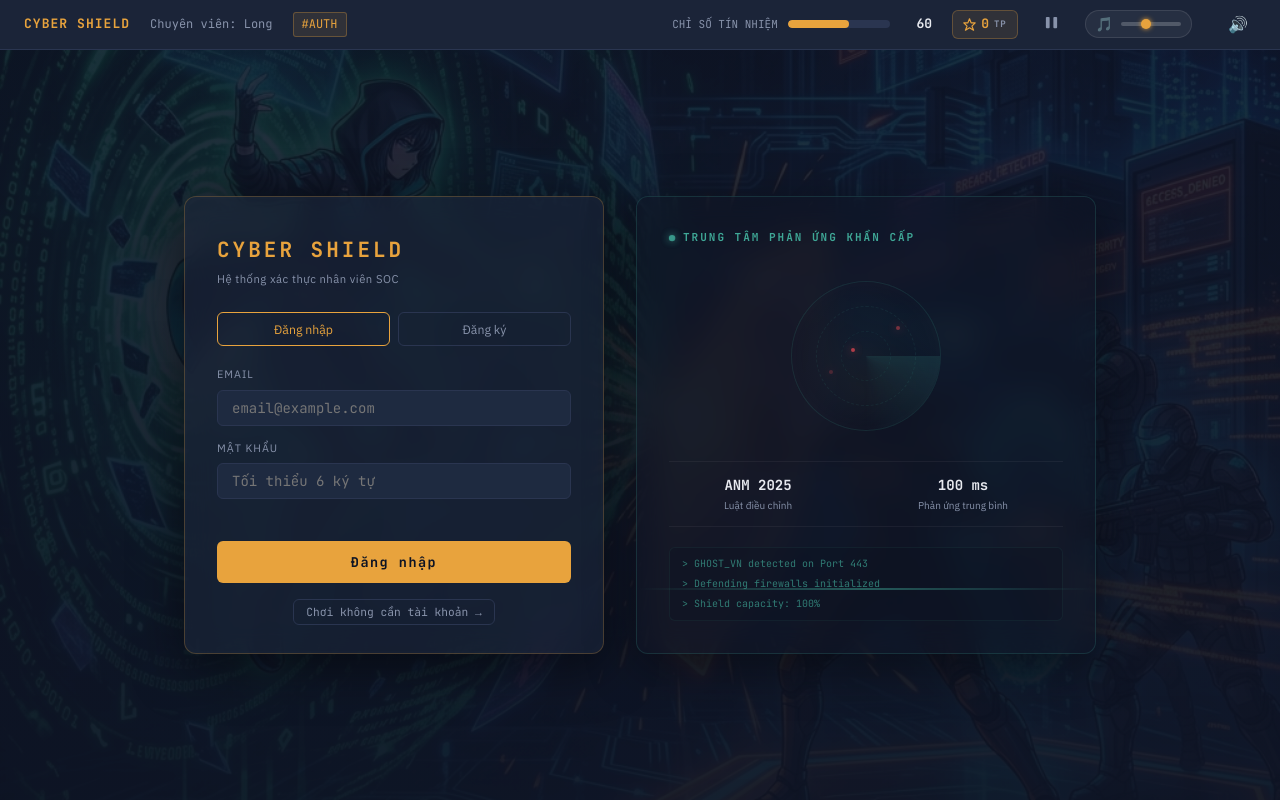
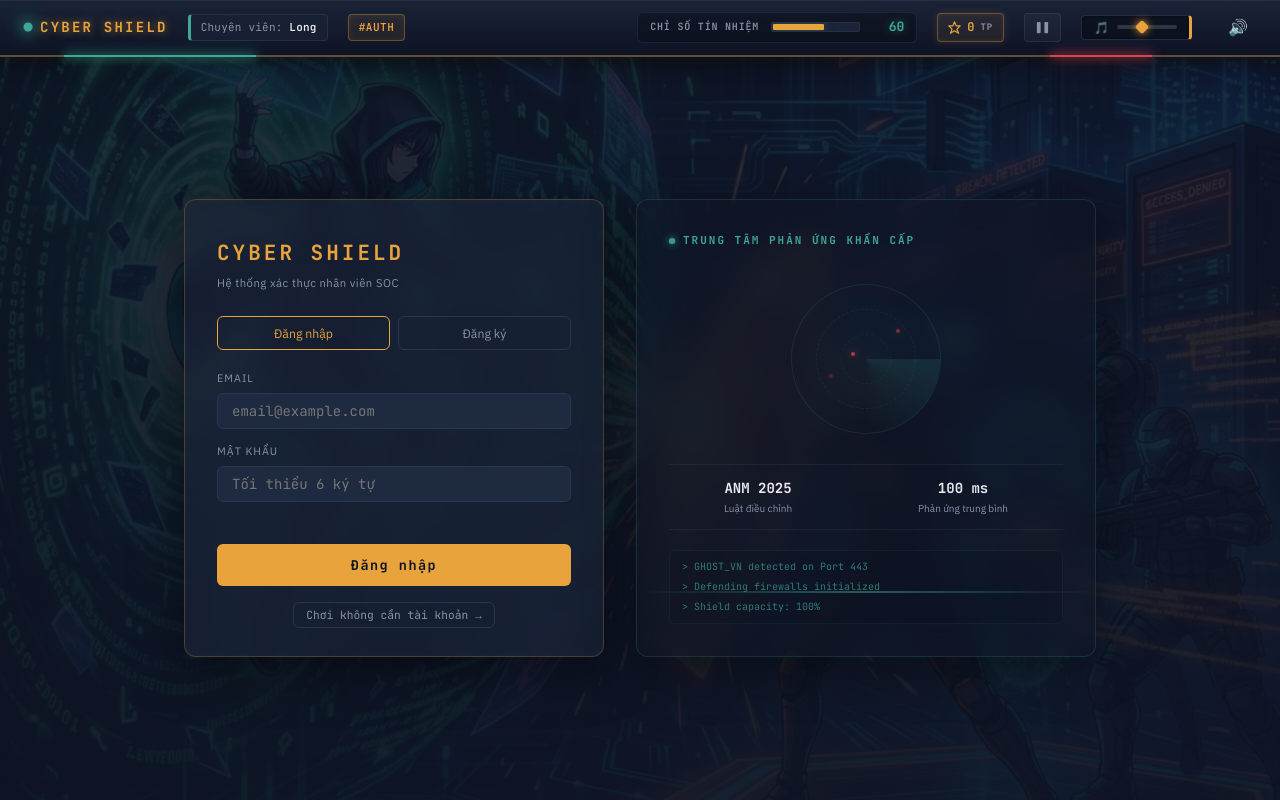
Before and after one commit to thanhvuaws-jpg/game_ATBMTT, a website: page index.html in a window 1280 px wide. Drawn offline with Linux system fonts and the light colour scheme; no server answers.

Commit message:
Redesign game header panel with a badass high-tech cyberpunk HUD look

```diff
--- a/css/base.css
+++ b/css/base.css
@@ -66,103 +66,185 @@ button:focus-visible {
   display: flex;
   align-items: center;
   gap: 20px;
-  padding: 10px 24px;
-  background: var(--bg-panel);
-  border-bottom: 1px solid var(--border);
+  padding: 12px 24px;
+  background: linear-gradient(180deg, rgba(27, 36, 56, 0.96) 0%, rgba(14, 20, 36, 0.98) 100%);
+  backdrop-filter: blur(12px);
+  -webkit-backdrop-filter: blur(12px);
+  border-bottom: 2px solid rgba(232, 163, 61, 0.35);
+  box-shadow: 0 4px 20px rgba(0, 0, 0, 0.6),
+              0 0 15px rgba(232, 163, 61, 0.1),
+              inset 0 1px 0 rgba(255, 255, 255, 0.05);
   flex-shrink: 0;
   z-index: 100;
+  position: relative;
+}
+
+/* Futuristic corner cuts or indicators in the header */
+#header::before {
+  content: '';
+  position: absolute;
+  bottom: -2px;
+  left: 5%;
+  width: 15%;
+  height: 2px;
+  background: var(--safe);
+  box-shadow: 0 0 8px var(--safe), 0 0 15px var(--safe);
+  z-index: 101;
+}
+
+#header::after {
+  content: '';
+  position: absolute;
+  bottom: -2px;
+  right: 10%;
+  width: 8%;
+  height: 2px;
+  background: var(--danger);
+  box-shadow: 0 0 8px var(--danger), 0 0 15px var(--danger);
+  z-index: 101;
 }
 
 #header-brand {
   font-family: var(--font-mono);
-  font-size: 13px;
-  font-weight: 700;
+  font-size: 14px;
+  font-weight: 900;
   color: var(--accent);
-  letter-spacing: 0.08em;
+  letter-spacing: 0.16em;
   white-space: nowrap;
+  text-transform: uppercase;
+  text-shadow: 0 0 8px rgba(232, 163, 61, 0.6), 0 0 20px rgba(232, 163, 61, 0.2);
+  display: flex;
+  align-items: center;
+  gap: 8px;
+}
+
+#header-brand::before {
+  content: '';
+  display: inline-block;
+  width: 8px;
+  height: 8px;
+  background-color: var(--safe);
+  border-radius: 50%;
+  box-shadow: 0 0 8px var(--safe), 0 0 15px var(--safe);
+  animation: pulseGreen 2s infinite;
+}
+
+@keyframes pulseGreen {
+  0% { transform: scale(0.9); opacity: 0.6; }
+  50% { transform: scale(1.15); opacity: 1; box-shadow: 0 0 12px var(--safe), 0 0 20px var(--safe); }
+  100% { transform: scale(0.9); opacity: 0.6; }
 }
 
 #header-player {
-  font-family: var(--font-mono);
-  font-size: 12px;
-  color: var(--text-muted);
-  white-space: nowrap;
-}
-
-#header-case {
-  font-family: var(--font-mono);
-  font-size: 12px;
-  color: var(--accent);
-  background: rgba(232,163,61,0.1);
-  padding: 2px 8px;
-  border-radius: 3px;
-  border: 1px solid rgba(232,163,61,0.3);
-  white-space: nowrap;
-}
-
-.header-spacer { flex: 1; }
-
-#trust-container {
-  display: flex;
-  align-items: center;
-  gap: 10px;
-  min-width: 260px;
-}
-
-#trust-label {
   font-family: var(--font-mono);
   font-size: 11px;
   color: var(--text-muted);
   white-space: nowrap;
+  background: rgba(27, 36, 56, 0.6);
+  border: 1px solid rgba(42, 53, 80, 0.8);
+  border-left: 3px solid var(--safe);
+  padding: 4px 10px;
+  border-radius: 4px;
+  letter-spacing: 0.02em;
+}
+
+#header-charname {
+  color: var(--text);
+  font-weight: 600;
+}
+
+#header-case {
+  font-family: var(--font-mono);
+  font-size: 11px;
+  color: var(--accent);
+  background: rgba(232, 163, 61, 0.08);
+  padding: 4px 10px;
+  border-radius: 4px;
+  border: 1px solid rgba(232, 163, 61, 0.35);
+  white-space: nowrap;
+  letter-spacing: 0.05em;
+  font-weight: 600;
+  box-shadow: inset 0 0 6px rgba(232, 163, 61, 0.1);
+}
+
+.header-spacer { flex: 1; }
+
+#trust-container {
+  display: flex;
+  align-items: center;
+  gap: 12px;
+  min-width: 280px;
+  background: rgba(8, 12, 22, 0.4);
+  border: 1px solid rgba(42, 53, 80, 0.50);
+  padding: 4px 12px;
+  border-radius: 6px;
+}
+
+#trust-label {
+  font-family: var(--font-mono);
+  font-size: 10px;
+  font-weight: 600;
+  color: var(--text-muted);
+  letter-spacing: 0.08em;
+  white-space: nowrap;
 }
 
 #trust-bar-wrap {
   flex: 1;
-  height: 8px;
-  background: var(--border);
-  border-radius: 4px;
+  height: 10px;
+  background: rgba(42, 53, 80, 0.5);
+  border-radius: 2px;
+  padding: 1px;
+  border: 1px solid rgba(255, 255, 255, 0.05);
   overflow: hidden;
 }
 
 #trust-bar {
   height: 100%;
   width: 60%;
-  border-radius: 4px;
+  border-radius: 1px;
   transition: width 0.6s ease, background 0.6s ease;
   background: linear-gradient(90deg, var(--danger), var(--accent), var(--safe));
   background-size: 300% 100%;
   background-position: 50% 0;
+  box-shadow: 0 0 8px rgba(63, 167, 150, 0.5);
 }
 
 #trust-value {
   font-family: var(--font-mono);
   font-size: 13px;
   font-weight: 700;
-  color: var(--text);
+  color: var(--safe);
   min-width: 32px;
   text-align: right;
+  text-shadow: 0 0 8px rgba(63, 167, 150, 0.5);
 }
 
 .bgm-control-wrap {
   display: flex;
   align-items: center;
   gap: 8px;
-  background: rgba(255, 255, 255, 0.05);
-  border: 1px solid rgba(255, 255, 255, 0.1);
-  padding: 4px 10px;
-  border-radius: 20px;
+  background: rgba(8, 12, 22, 0.6);
+  border: 1px solid rgba(42, 53, 80, 0.8);
+  border-right: 3px solid var(--accent);
+  padding: 4px 12px;
+  border-radius: 4px;
   margin-right: 8px;
   transition: all 0.3s ease;
-}
+  box-shadow: inset 0 1px 3px rgba(0, 0, 0, 0.3);
+}
+
 .bgm-control-wrap:hover {
-  background: rgba(255, 255, 255, 0.1);
-  border-color: rgba(255, 255, 255, 0.2);
-}
+  background: rgba(14, 20, 36, 0.8);
+  border-color: rgba(232, 163, 61, 0.4);
+  box-shadow: 0 0 10px rgba(232, 163, 61, 0.15);
+}
+
 #btn-bgm-toggle {
   background: none;
   border: none;
   cursor: pointer;
-  font-size: 14px;
+  font-size: 12px;
   color: var(--accent);
   padding: 0;
   display: flex;
@@ -170,38 +252,49 @@ button:focus-visible {
   justify-content: center;
   transition: transform 0.2s;
 }
+
 #btn-bgm-toggle:hover {
-  transform: scale(1.1);
-}
+  transform: scale(1.15);
+}
+
 #slider-bgm-volume {
   width: 60px;
   height: 4px;
   -webkit-appearance: none;
-  background: rgba(255, 255, 255, 0.2);
+  background: rgba(255, 255, 255, 0.15);
   border-radius: 2px;
   outline: none;
   cursor: pointer;
-  transition: width 0.3s;
-}
+  transition: all 0.2s;
+}
+
 #slider-bgm-volume::-webkit-slider-thumb {
   -webkit-appearance: none;
   width: 10px;
   height: 10px;
-  border-radius: 50%;
+  border-radius: 2px;
   background: var(--accent);
   cursor: pointer;
-  box-shadow: 0 0 5px var(--accent);
-}
+  box-shadow: 0 0 8px var(--accent);
+  transform: rotate(45deg);
+  transition: background 0.2s, box-shadow 0.2s;
+}
+
+#slider-bgm-volume::-webkit-slider-thumb:hover {
+  background: #fff;
+  box-shadow: 0 0 12px #fff;
+}
+
 #slider-bgm-volume::-moz-range-thumb {
   width: 10px;
   height: 10px;
-  border-radius: 50%;
+  border-radius: 2px;
   background: var(--accent);
   cursor: pointer;
   border: none;
-  box-shadow: 0 0 5px var(--accent);
-}
-
+  box-shadow: 0 0 8px var(--accent);
+  transform: rotate(45deg);
+}
 #btn-mute {
   background: none;
   color: var(--text-muted);
--- a/css/skills.css
+++ b/css/skills.css
@@ -6,17 +6,25 @@
 #tp-display {
   display: flex;
   align-items: center;
-  gap: 5px;
+  gap: 6px;
   font-family: var(--font-mono);
-  font-size: 13px;
+  font-size: 12px;
   font-weight: 700;
   color: var(--accent);
-  background: rgba(232,163,61,0.10);
-  padding: 3px 10px;
-  border-radius: var(--radius);
-  border: 1px solid rgba(232,163,61,0.28);
+  background: rgba(232, 163, 61, 0.08);
+  padding: 4px 10px;
+  border-radius: 4px;
+  border: 1px solid rgba(232, 163, 61, 0.35);
+  box-shadow: 0 0 8px rgba(232, 163, 61, 0.15), inset 0 0 4px rgba(232, 163, 61, 0.10);
   white-space: nowrap;
   user-select: none;
+  transition: all 0.2s ease;
+}
+#tp-display:hover {
+  background: rgba(232, 163, 61, 0.15);
+  border-color: rgba(232, 163, 61, 0.6);
+  box-shadow: 0 0 12px rgba(232, 163, 61, 0.3);
+  transform: translateY(-1px);
 }
 
 .tp-unit {
@@ -26,13 +34,23 @@
 }
 
 #btn-pause {
-  background: none;
+  background: rgba(255, 255, 255, 0.03);
   color: var(--text-muted);
-  padding: 4px 6px;
-  border-radius: var(--radius);
-  transition: color 0.2s;
+  border: 1px solid rgba(255, 255, 255, 0.08);
+  padding: 6px 10px;
+  border-radius: 4px;
+  display: flex;
+  align-items: center;
+  justify-content: center;
+  transition: all 0.2s ease;
+  cursor: pointer;
 }
-#btn-pause:hover { color: var(--accent); }
+#btn-pause:hover {
+  background: rgba(232, 163, 61, 0.08);
+  border-color: var(--accent);
+  color: var(--accent);
+  box-shadow: 0 0 8px rgba(232, 163, 61, 0.2);
+}
 
 /* ─── Floating TP ──────────────────────────────────────────────────────────── */
 .floating-tp {
```
